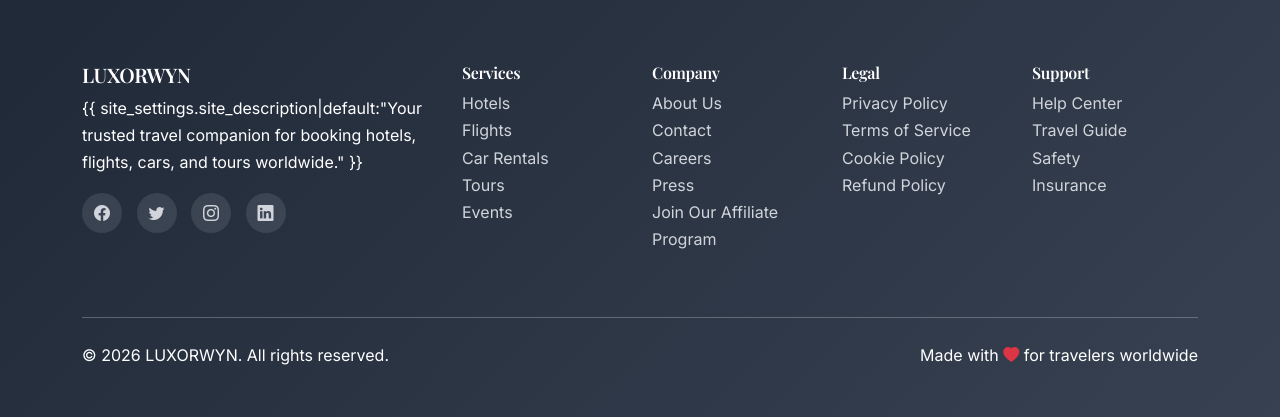
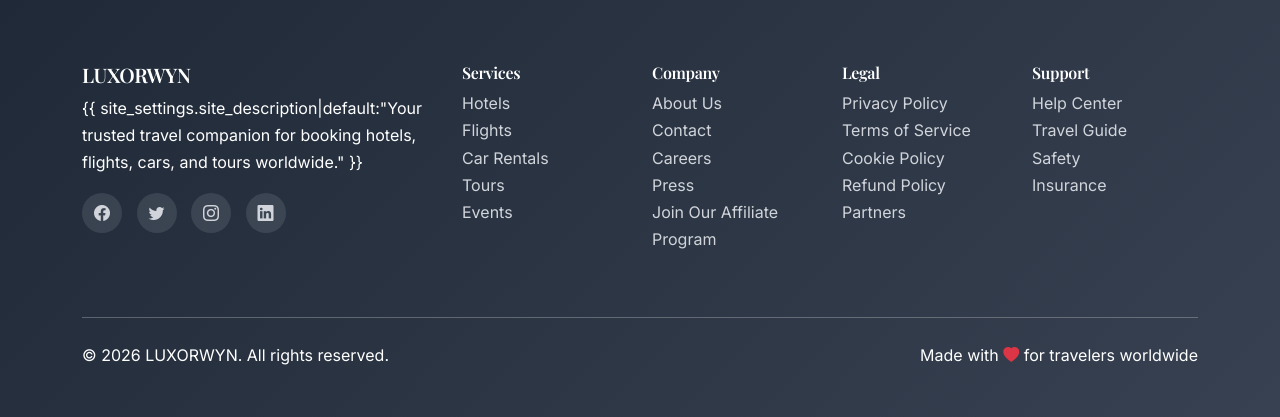
Before and after one commit to enekele/luxury, a Django app: page /cars/ in a window 1280 px wide. Shown: the part 1399-1816 px from the top of the page. Run offline with Django 4.2, Linux system fonts and the light colour scheme; data comes from the database, SQL or seed files in the repository; data that the repository does not hold is empty.

Commit message:
Update project code

```diff
--- a/ota_platform/templates/base.html
+++ b/ota_platform/templates/base.html
@@ -1015,6 +1015,7 @@
                         <li><a href="{% url 'terms_of_service' %}">Terms of Service</a></li>
                         <li><a href="#">Cookie Policy</a></li>
                         <li><a href="#">Refund Policy</a></li>
+                        <li><a href="{% url 'partners' %}">Partners</a></li>
                     </ul>
                 </div>
 
```
